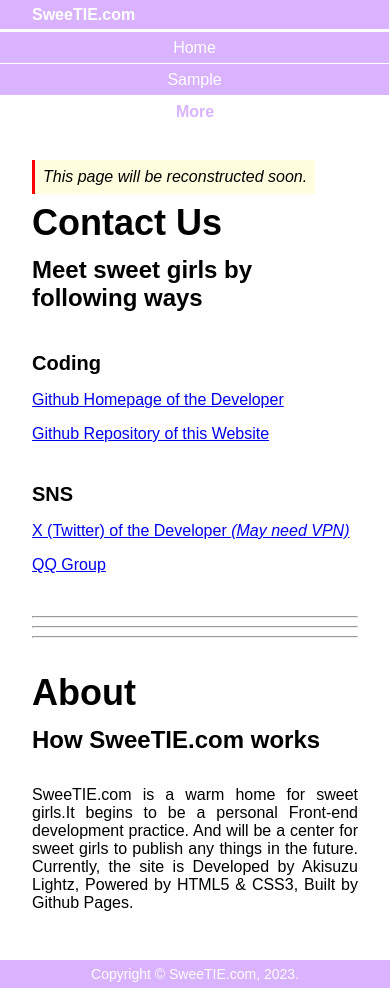
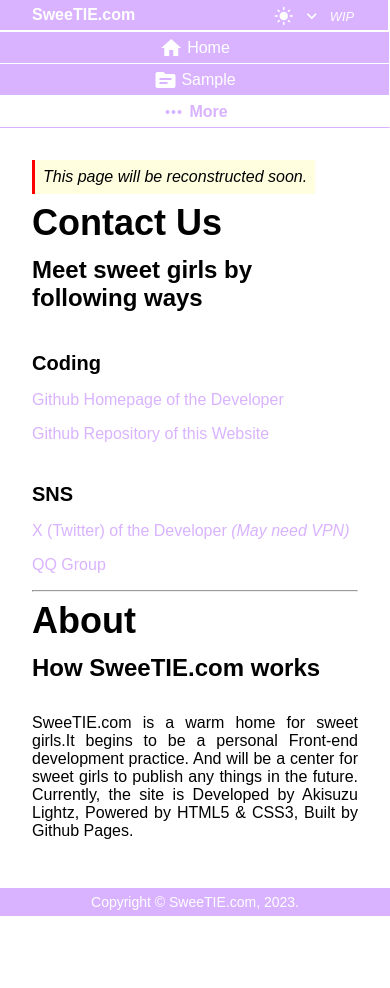
Before and after one commit to AkisuzuLightz/SweeTIE.com, a plain HTML site: page more/index.html in a window 390 px wide. After the commit the page ends 916 px from the top, so only its background shows below. Drawn offline with Linux system fonts and the light colour scheme.

Commit message:
Version 1.1.0
- Introducing... ICONs.
- Separated home page CSS.
- Variable colors and buttons for coming updates.
- Reduced rendering times.

```diff
--- a/css/main.css
+++ b/common.css
@@ -1,4 +1,10 @@
 *{box-sizing: border-box;}
+:root{
+    --day-basic: #FFFFFF;
+    --day-critical: #d9b3ff;
+    --night-basic: #444444;
+    --night-critical: #ffffff;
+}
 body{
     display: flex;
     flex-flow: column nowrap;
@@ -7,6 +13,7 @@
 }
 /* ----header---- */
 header{
+    width: 100%;
     /* posi */
     position: sticky;
     top: 0;
@@ -14,39 +21,62 @@
     display: flex;
     flex-flow: row wrap;
     /* bg */
-    background-color: #d9b3ff;
+    background-color: var(--day-critical);
 }
+/* --about a-- */
+header nav{display:flex;}
 header a{
     /* size */
-    width: 6rem;
     height: 2rem;
     /* layout */
     display: flex;
+    flex-flow: row wrap;
     align-items: center;
     justify-content: center;
-    /* txt */
-    color: #ffffff;
-    text-decoration: none;
-    border-right: #ffffff solid thin;
-}
-header a:hover{text-decoration: underline;}
-header a:active {font-weight: bold;}
-header a.curPage {
-    /* txt */
-    font-weight: bold;
-    color: #d9b3ff;
-    /* bg */
-    border: #ffffff solid thin;
-    background: #ffffff;
+    text-decoration: none;;
 }
 header a.logo{
+    color:var(--day-basic);
     width: 20vw;
     min-width: 10rem;
     padding-left:2rem;
     justify-content: flex-start;
     font-weight: bold;
+    border-right:var(--day-basic) solid 2px;
 }
-header a.logo:hover {text-decoration: none;}
+header nav a{
+    color:var(--day-basic);
+    min-width: 8rem;
+    border-right: var(--day-basic) solid thin;}
+header nav a.cur-page {
+    font-weight: bold;
+    color:var(--day-critical);
+    background:var(--day-basic);
+}
+/* --in a-- */
+header nav a .nav-txt:hover{text-decoration: underline;}
+a:active{font-weight: bold;}
+header nav a i{
+    font-size: 1.25rem;
+    padding-right: 0.25rem;
+    text-decoration: none;
+}
+/* --btn-- */
+header .btn{
+    /* layout */
+    height: 2rem;
+    display: flex;
+    align-items: center;
+    /* posi */
+    position: absolute;
+    right:2rem;
+}
+header .btn i {
+    font-size: 1.25rem;
+    padding: 0.25rem;
+    color: var(--day-basic);
+}
+header .btn i#mobile-only {display: none;}
 /* ----main---- */
 main{
     /* layout */
@@ -54,6 +84,7 @@
     flex-flow: row nowrap;
     justify-content: space-between;
 }
+/* --aside-- */
 aside{
     /* layout */
     width: 20vw;
@@ -61,8 +92,7 @@
     flex-flow: column nowrap;
     padding: 3em 2em;
     /* bg */
-    border-right: solid thin #ffffff;
-    background-color: #ffffff;
+    border-right: solid thin var(--day-basic);
     background-image: linear-gradient(15deg, #b3ecff, #ffffff00, #ffb3d9);
     background-attachment:fixed ;
     /* txt */
@@ -71,17 +101,16 @@
 }
 aside.right{background-image: none;}
 aside h1{
-    color: #ffffff;
+    color: var(--day-basic);
 }
 aside a{
     padding: 0.5rem 0;
     /* delinkify */
     text-decoration: none;
-    color: #ffffff;
+    color: var(--day-basic);
 }
-aside a:hover {
-    text-decoration: underline;
-}
+aside a:hover{text-decoration: underline;}
+/* --article-- */
 article{
     flex: 1 1 0;
     min-width: 16rem;
@@ -111,58 +140,22 @@
     font-style: italic;
     border-left: solid red;
 }
-article p{
-    text-align: justify;
+article p{text-align: justify;}
+/* article a */
+article a{
+    text-decoration: none;
+    color: var(--day-critical);
 }
+article a:hover{text-decoration: underline;}
+article a:active{font-weight: bold;}
 /* ----footer---- */
 footer {
     margin: 0;
     padding: 0.375rem 2rem;
-    background-color: #d9b3ff;
-    color: #ffffff;
+    background-color: var(--day-critical);
+    color: var(--day-basic);
     font-size: 0.875rem;
     text-align: center;
-}
-/* ----home page---- */
-.welcome {
-    /* layout */
-    display: flex;
-    flex-flow: column nowrap;
-    align-items: center;
-    /* bg */
-    background: linear-gradient(60deg, #b3ecff, #ffffff00, #ffb3d9) fixed;
-    /* txt */
-    color: #ffffff;
-    text-align: center;
-    text-shadow: 0px 0px 0.5rem #404040;
-}
-.welcome h1 {
-    font-size: 3rem;
-    margin: 0.5em 0 ;
-}
-.welcome h2 {
-    font-size: 2rem;
-    margin: 0 0 1.5rem 0;
-}
-.welcome .entry {
-    /* debug */
-    width: 100%;
-    /* bg */
-    height: 100vmin;
-    background: url("../home/welcomePic1.png") no-repeat center 100%;
-    background-size: 100vmin;
-    /* layout */
-    display: flex;
-    align-items: flex-end;
-    justify-content: center;
-}
-.welcome .entry a{
-    /* delinkify */
-    text-decoration: none;
-    color: #ffffff;
-}
-.welcome .entry a:hover {
-    text-decoration: underline;
 }
 /* ----madia---- */
 @media screen and (max-width: 960px) {
@@ -170,18 +163,13 @@
         display: none;
     }
 }
-@media screen and (max-width: 480px) {
-    header {
-        flex-flow: column;
-        display: flex;
-    }
-    header a {
-        border-bottom: white solid thin;
-        height: 2rem;
-        width: 100%;
-    }
+@media screen and (max-width: 600px) {
+    header nav {flex-flow: column;width:100%;}
     header a.logo {
-        border-bottom-width: medium;
-        width: 100%;
-    }
+        width:100%;
+        border-bottom:var(--day-basic) solid 2px;}
+    header a:not(.logo){width:100%;}
+    header a.nav-page{border-bottom:var(--day-basic) solid thin;}
+    header a.cur-page{border-bottom:var(--day-critical) solid thin;}
+    header .btn i#mobile-only{display:inline;}
 }
--- a/index.html
+++ b/index.html
@@ -4,14 +4,35 @@
         <meta charset="UTF-8">
         <meta name="viewport" content="width=device-width, initial-scale=1.0">
         <title>SweeTIE.com</title>
-        <link rel="stylesheet" type="text/css" href="./css/main.css" />
+        <link rel="stylesheet" type="text/css" href="./common.css" />
+        <link rel="stylesheet" type="text/css" href="./home/welcome.css" />
+        <link rel="stylesheet" href="https://fonts.googleapis.com/icon?family=Material+Icons">
     </head>
     <body>
         <header>
-            <a href="./" class="logo">SweeTIE.com</a>
-            <a href="./" class="curPage">Home</a>
-            <a href="./sample/">Sample</a>
-            <a href="./more/">More</a>
+            <a href="./" class="logo">
+                <img class="logo-pic" src="" alt=""></img>
+                <span class="logo-txt"> SweeTIE.com</span>
+            </a>
+            <nav>
+                <a href="./" class="cur-page">
+                    <i class="material-icons">home</i>
+                    <span class="nav-txt">Home</span>
+                </a>
+                <a href="./sample/" class="nav-page">
+                    <i class="material-icons">source</i>
+                    <span class="nav-txt">Sample</span>
+                </a>
+                <a href="./more/" class="nav-page">
+                    <i class="material-icons">more_horiz</i>
+                    <span class="nav-txt">More</span>
+                </a>
+            </nav>
+            <div class="btn">
+                <i class="material-icons">light_mode</i>
+                <i class="material-icons" id="mobile-only">expand_more</i>
+                <i style="font-size: 0.8rem;">WIP</i>
+            </div>
         </header>
         <div class="welcome">
             <h1>Sweet Girls Tete Site</h1>
--- a/more/index.html
+++ b/more/index.html
@@ -3,15 +3,35 @@
     <head>
         <meta charset="UTF-8">
         <meta name="viewport" content="width=device-width, initial-scale=1.0">
-        <title>SweeTIE.com/More</title>
-        <link rel="stylesheet" type="text/css" href="../css/main.css" />
+        <title>SweeTIE.com</title>
+        <link rel="stylesheet" type="text/css" href="../common.css" />
+        <link rel="stylesheet" href="https://fonts.googleapis.com/icon?family=Material+Icons">
     </head>
     <body>
         <header>
-            <a href="../" class="logo">SweeTIE.com</a>
-            <a href="../" >Home</a>
-            <a href="../sample">Sample</a>
-            <a href="../more" class="curPage">More</a>
+            <a href="../" class="logo">
+                <img class="logo-pic" src="" alt=""></img>
+                <span class="logo-txt"> SweeTIE.com</span>
+            </a>
+            <nav>
+                <a href="../" class="nav-page">
+                    <i class="material-icons">home</i>
+                    <span class="nav-txt">Home</span>
+                </a>
+                <a href="../sample/" class="nav-page">
+                    <i class="material-icons">source</i>
+                    <span class="nav-txt">Sample</span>
+                </a>
+                <a href="../more/" class="cur-page">
+                    <i class="material-icons">more_horiz</i>
+                    <span class="nav-txt">More</span>
+                </a>
+            </nav>
+            <div class="btn">
+                <i class="material-icons">light_mode</i>
+                <i class="material-icons" id="mobile-only">expand_more</i>
+                <i style="font-size: 0.8rem;">WIP</i>
+            </div>
         </header>
         <main>
             <aside class="left">
@@ -31,7 +51,7 @@
                 <p><a href=
                     "http://qm.qq.com/cgi-bin/qm/qr?_wv=1027&k=6CnvgZN_6L6sbnFScHHZEcZfWhThdgCx&authKey=vtwHLjwEQKolhXX0%2BdqT%2FB4T%2BaDubJmtpW%2BLrGpspu8YtvLuO1yt235Qz4OyGbtK&noverify=0&group_code=711277618">
                     QQ Group</a></p>
-                <br><hr><hr><hr><br>
+                <hr>
                 <h1>About</h1>
                 <h2>How SweeTIE.com works</h2>
                 <p>SweeTIE.com is a warm home for sweet girls.It begins to be a personal Front-end development practice. And will be a center for sweet girls to publish any things in the future. Currently, the site is Developed by Akisuzu Lightz, Powered by HTML5 & CSS3, Built by Github Pages.</p>
```
Also changed, not shown: home/welcome.css (added, +40 -0 lines), sample/index.html (+26 -5 lines).
